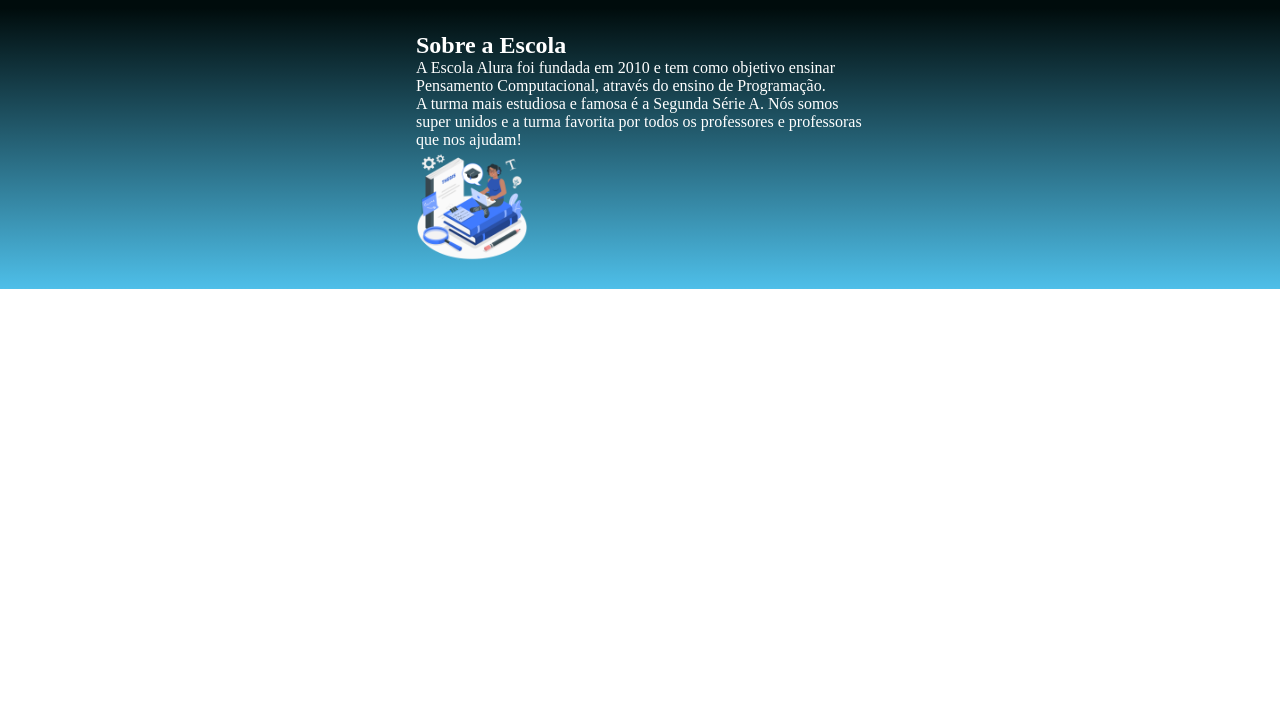
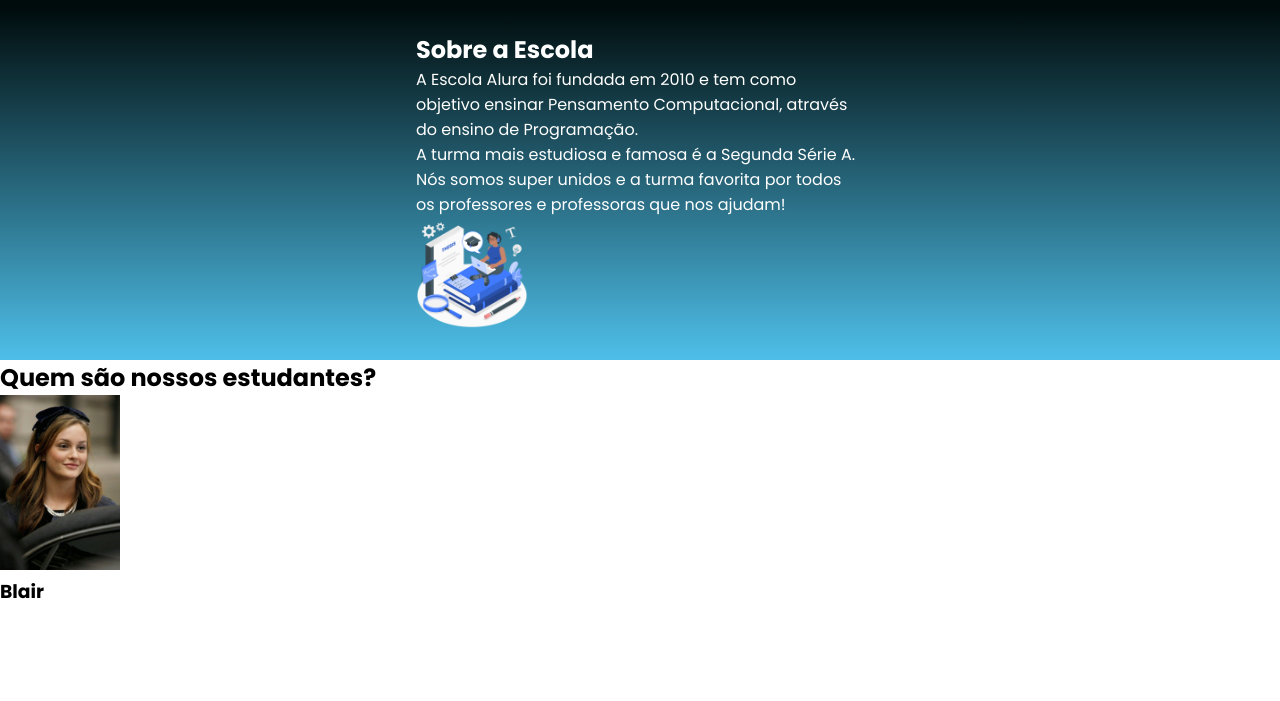
Before and after one commit to mavisouza08/mavi-souza-, a plain HTML site: page index.html in a window 1280 px wide. Shown: the part 99-800 px from the top of the page. Drawn offline with Linux system fonts and the light colour scheme.

Commit message:
Add files via upload

```diff
--- a/index.html
+++ b/index.html
@@ -6,6 +6,9 @@
     <meta name="viewport" content="width=device-width, initial-scale=1.0">
     <title>Document</title>
     <link rel="stylesheet" href="styles.css">
+    <link rel="preconnect" href="https://fonts.googleapis.com">
+<link rel="preconnect" href="https://fonts.gstatic.com" crossorigin>
+<link href="https://fonts.googleapis.com/css2?family=Poppins:ital,wght@0,100;0,200;0,300;0,400;0,500;0,600;0,700;0,800;0,900;1,100;1,200;1,300;1,400;1,500;1,600;1,700;1,800;1,900&display=swap" rel="stylesheet">
 </head>
 <body>
     <header class="cabecalho">
@@ -25,7 +28,14 @@
         </div>
 
     </section>
+    <section class="estudante">
+        <h2 class="estudantes-titulo">Quem são nossos estudantes?</h2>
+        <img class="estudante-imagem" src="blair.jpg" alt="">
+        <h3>Blair</h3>
 
+
+
+    </section>
 
 </body>
 </html>
--- a/styles.css
+++ b/styles.css
@@ -1,7 +1,7 @@
 *{
   margin: 0;
   padding: 0;
-
+font-family: "poppins";
 }
 
 .cabecalho {
@@ -39,3 +39,10 @@
 .escola-div-conteudo{
   width: 35%;
 }
+.escola-titilo{
+  padding: 24px 0;
+}
+
+.estudante-imagem{
+  width: 120px;
+}
```
Also changed, not shown: blair.jpg (added).
